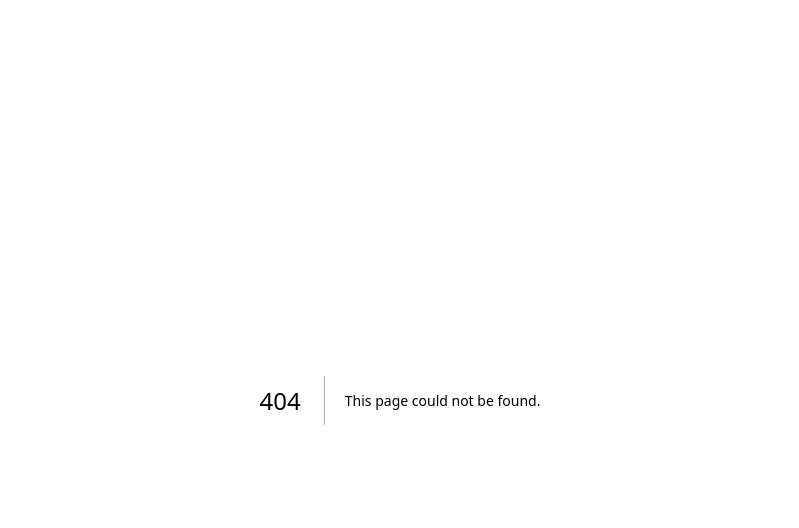
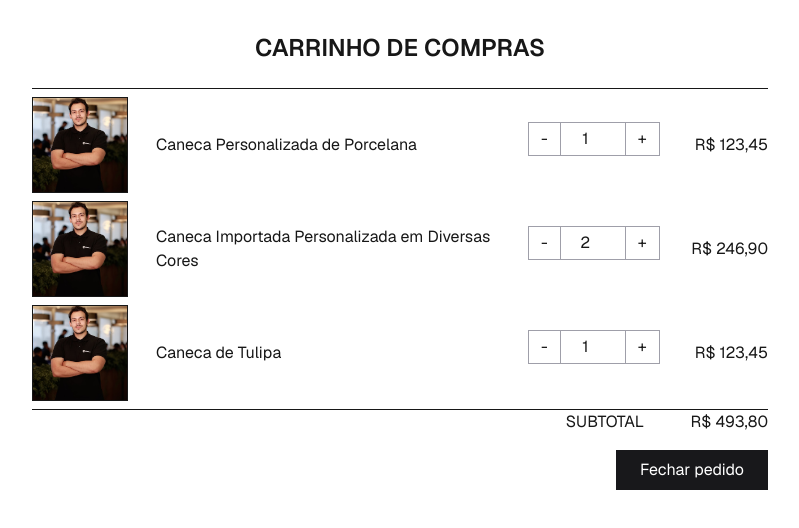
Before and after one commit to Juansimao/Ender-ecommerce, a Next.js app: page /cart in a window 1280 px wide. Before the commit this address had no page. Shown: the top 528 px of the page, without its empty margins (240-1039 px from the left). Built offline with nearby package versions, Linux system fonts and the light colour scheme.

Commit message:
feat: add shopping cart and order pages

```diff
--- /dev/null
+++ b/components/Cart.tsx
@@ -0,0 +1,35 @@
+import { useState } from "react";
+import Link from "next/link";
+import ItemsList from "./ItemsList";
+import Summary from "./Summary";
+import type { CartData, QuantityChangedEvent } from "../lib/types";
+
+function Cart(props: { cart: CartData }) {
+  const [products, setProducts] = useState(props.cart.products);
+
+  function handleQuantityChanged(event: QuantityChangedEvent) {
+    const newQty = Math.max(1, event.newQty);
+    setProducts(
+      products.map((p) => (p === event.product ? { ...p, qty: newQty } : p))
+    );
+  }
+
+  return (
+    <div>
+      <hr />
+      <ItemsList products={products} onQuantityChanged={handleQuantityChanged} />
+      <hr />
+      <Summary products={products} />
+      <div className="mt-4 text-right">
+        <Link
+          href="/orders/123"
+          className="inline-block bg-zinc-900 px-6 py-2 text-white"
+        >
+          Fechar pedido
+        </Link>
+      </div>
+    </div>
+  );
+}
+
+export default Cart;
--- /dev/null
+++ b/components/Item.tsx
@@ -0,0 +1,37 @@
+import ItemQuantity from "./ItemQuantity";
+import { DEFAULT_PRODUCT_IMAGE } from "../lib/constants";
+import { formatPrice } from "../lib/format";
+import type { CartProduct, QuantityChangedEvent } from "../lib/types";
+
+type Props = {
+  product: CartProduct;
+  onQuantityChanged: (event: QuantityChangedEvent) => void;
+};
+
+function Item(props: Props) {
+  return (
+    <div className="my-2 grid grid-cols-12 items-center gap-2">
+      <div className="col-span-2">
+        <img
+          src={DEFAULT_PRODUCT_IMAGE}
+          alt={props.product.title}
+          className="size-24 border object-cover"
+        />
+      </div>
+      <div className="col-span-6">
+        <h5>{props.product.title}</h5>
+      </div>
+      <div className="col-span-2">
+        <ItemQuantity
+          product={props.product}
+          onQuantityChanged={props.onQuantityChanged}
+        />
+      </div>
+      <div className="col-span-2 text-right">
+        <h4>R$ {formatPrice(props.product.unitPrice * props.product.qty)}</h4>
+      </div>
+    </div>
+  );
+}
+
+export default Item;
--- /dev/null
+++ b/components/ItemQuantity.tsx
@@ -0,0 +1,50 @@
+import type { CartProduct, QuantityChangedEvent } from "../lib/types";
+
+type Props = {
+  product: CartProduct;
+  onQuantityChanged: (event: QuantityChangedEvent) => void;
+};
+
+const buttonClass = "border border-zinc-400 px-3 py-1 hover:bg-zinc-100";
+
+function ItemQuantity(props: Props) {
+  function buildQuantityEventChanged(increment: number) {
+    return {
+      product: props.product,
+      newQty: props.product.qty + increment,
+    };
+  }
+
+  function decrement() {
+    props.onQuantityChanged(buildQuantityEventChanged(-1));
+  }
+
+  function increment() {
+    props.onQuantityChanged(buildQuantityEventChanged(+1));
+  }
+
+  function handleChange(e: React.ChangeEvent<HTMLInputElement>) {
+    props.onQuantityChanged(
+      buildQuantityEventChanged(Number(e.target.value) - props.product.qty)
+    );
+  }
+
+  return (
+    <div className="mb-3 flex">
+      <button className={buttonClass} type="button" onClick={decrement}>
+        -
+      </button>
+      <input
+        type="number"
+        className="w-16 border-y border-zinc-400 text-center"
+        value={props.product.qty}
+        onChange={handleChange}
+      />
+      <button className={buttonClass} type="button" onClick={increment}>
+        +
+      </button>
+    </div>
+  );
+}
+
+export default ItemQuantity;
--- /dev/null
+++ b/components/ItemsList.tsx
@@ -0,0 +1,25 @@
+import Item from "./Item";
+import type { CartProduct, QuantityChangedEvent } from "../lib/types";
+
+type Props = {
+  products: CartProduct[];
+  onQuantityChanged: (event: QuantityChangedEvent) => void;
+};
+
+function ItemsList(props: Props) {
+  const rows: React.ReactNode[] = [];
+
+  props.products.forEach((product, index) => {
+    rows.push(
+      <Item
+        key={index}
+        product={product}
+        onQuantityChanged={props.onQuantityChanged}
+      />
+    );
+  });
+
+  return <div>{rows}</div>;
+}
+
+export default ItemsList;
--- /dev/null
+++ b/components/Summary.tsx
@@ -0,0 +1,20 @@
+import { formatPrice } from "../lib/format";
+import type { CartProduct } from "../lib/types";
+
+function Summary(props: { products: CartProduct[] }) {
+  const subtotal = props.products
+    .map((x) => x.unitPrice * x.qty)
+    .reduce((prev, e) => prev + e, 0);
+
+  return (
+    <div className="grid grid-cols-12 items-center gap-2">
+      <div className="col-span-6"></div>
+      <div className="col-span-4 text-right">SUBTOTAL</div>
+      <div className="col-span-2 text-right">
+        <h5>R$ {formatPrice(subtotal)}</h5>
+      </div>
+    </div>
+  );
+}
+
+export default Summary;
--- /dev/null
+++ b/pages/cart.tsx
@@ -0,0 +1,38 @@
+import Cart from "../components/Cart";
+import type { CartData } from "../lib/types";
+
+const cart: CartData = {
+  createdAt: "2022-01-01T14:38:33Z",
+  updatedAt: "2022-01-01T14:38:33Z",
+  products: [
+    {
+      title: "Caneca Personalizada de Porcelana",
+      tumbnailUrl: "http://meu-ecommerce.com/img/pr/tb-pers-porc.jpg",
+      qty: 1,
+      unitPrice: 123.45,
+    },
+    {
+      title: "Caneca Importada Personalizada em Diversas Cores",
+      tumbnailUrl: "http://meu-ecommerce.com/img/pr/tb-import-colors.jpg",
+      qty: 2,
+      unitPrice: 123.45,
+    },
+    {
+      title: "Caneca de Tulipa",
+      tumbnailUrl: "http://meu-ecommerce.com/img/pr/tb-tuli.jpg",
+      qty: 1,
+      unitPrice: 123.45,
+    },
+  ],
+};
+
+export default function CartPage() {
+  return (
+    <main className="mx-auto w-full max-w-3xl px-4 py-8">
+      <h1 className="mb-6 text-center text-2xl font-semibold">
+        CARRINHO DE COMPRAS
+      </h1>
+      <Cart cart={cart} />
+    </main>
+  );
+}
--- /dev/null
+++ b/pages/orders/[code].tsx
@@ -0,0 +1,22 @@
+import Link from "next/link";
+import { useRouter } from "next/router";
+
+export default function OrderDetail() {
+  const router = useRouter();
+  const { code } = router.query;
+
+  return (
+    <main className="mx-auto w-full max-w-3xl px-4 py-8 text-center">
+      <h1 className="mb-4 text-2xl font-semibold">PEDIDO FINALIZADO 🎉</h1>
+      <p className="mb-2">Pedido {code}</p>
+      <p className="mb-6">
+        O seu pedido foi finalizado com sucesso. Agora, o seu carrinho está
+        vazio. Na verdade, essa é uma aplicação de exemplo e nenhum pedido será
+        entregue.
+      </p>
+      <Link href="/products" className="inline-block bg-zinc-200 px-6 py-2">
+        Ver mais produtos
+      </Link>
+    </main>
+  );
+}
--- /dev/null
+++ b/pages/orders/index.tsx
@@ -0,0 +1,7 @@
+export default function Orders() {
+  return (
+    <main className="mx-auto w-full max-w-3xl px-4 py-8">
+      <h1 className="mb-4 text-2xl font-semibold">Pedidos</h1>
+    </main>
+  );
+}
```
